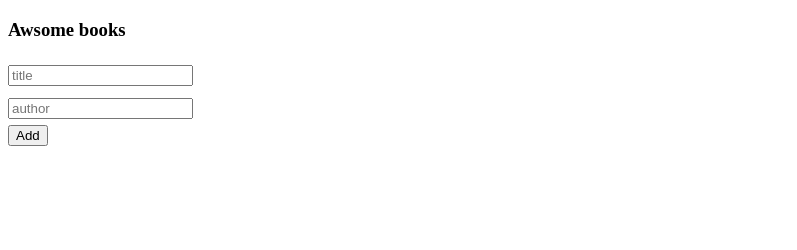
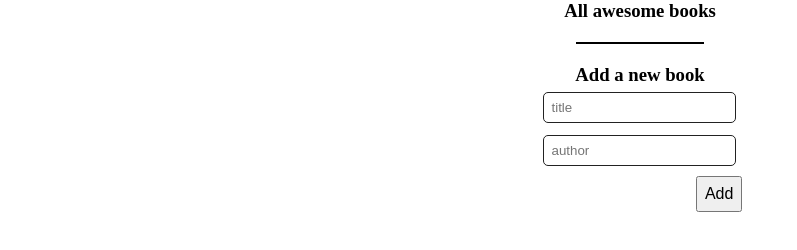
Before and after one commit to Takhmina175/awesome_books, a plain HTML site: page index.html in a window 1280 px wide. Shown: the whole page, without its empty margins (0-797 px from the left). Drawn offline with Linux system fonts and the light colour scheme.

Commit message:
Style both the form and main container div to be positioned at the center of the page

```diff
--- a/index.html
+++ b/index.html
@@ -8,12 +8,15 @@
     <title>Awsome Books</title>
 </head>
 <body>
-  <main class="mt-5">
-    <h3 class="text-center">Awsome books</h3>
+  <main class="mt-5 main-container">
+    <h3 class="text-center">All awesome books</h3>
     <div class="text-center" id="ptext"></div>
+
+    <hr>
 
 <div class="bookList">
   <form>
+    <h3>Add a new book</h3>
     <input type="text" id="title" placeholder="title" class="styleInput"><br>
     <input type="text" id="author" placeholder="author" class="styleInput" ><br>
     <button id="add-btn">Add</button>
--- a/style.css
+++ b/style.css
@@ -1,3 +1,42 @@
+* {
+  margin: 0;
+  padding: 0;
+  box-sizing: border-box;
+}
+
+.main-container {
+  width: 50%;
+  margin: 0 auto;
+  text-align: center;
+}
+
+input {
+  padding: 7px;
+  border-radius: 5px;
+  border: none;
+  border: 1px solid #222;
+}
+
+form {
+  position: relative;
+  width: 32%;
+  margin: 0 auto;
+}
+
+#add-btn {
+  font-size: 16px;
+  position: absolute;
+  right: 0;
+  bottom: -40px;
+  padding: 7px;
+}
+
+hr {
+  width: 20%;
+  margin: 20px auto;
+  border: 1px solid black;
+}
+
 .styleInput {
   margin: 6px auto;
 }
```
Also changed, not shown: 3 other files.
